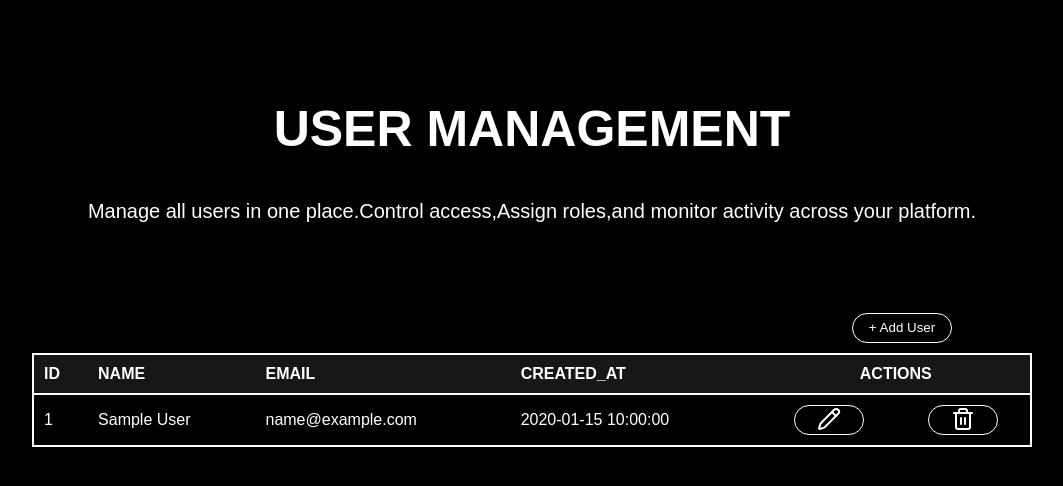
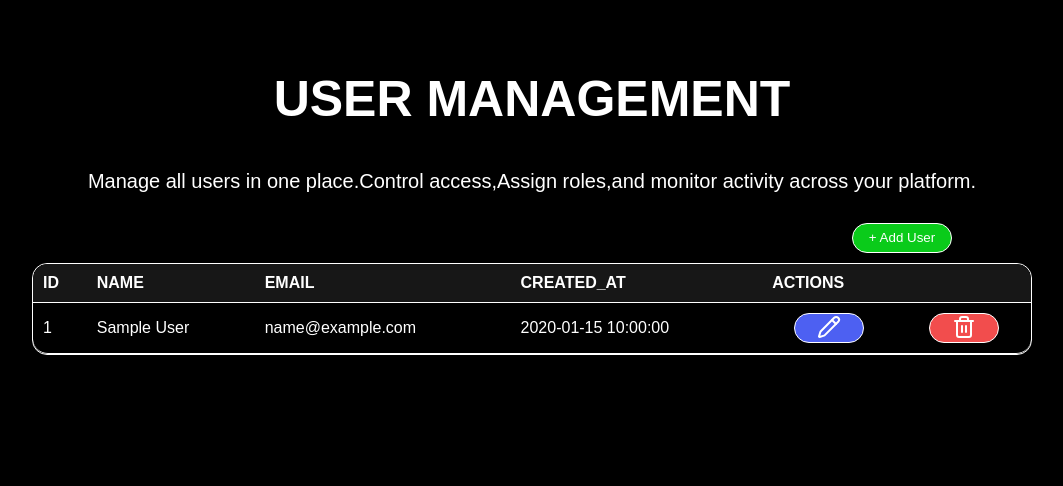
Before and after one commit to Ryuse-i/midterm, a PHP site: page /dashboard.php in a window 1280 px wide. Shown: the top 486 px of the page, without its empty margins (108-1171 px from the left). Run offline with PHP 8.4, Linux system fonts and the light colour scheme; the visitor is signed in with stand-in values (Sample User, id 1); tables that the repository leaves empty or names only in its code hold one stand-in row (values such as "Sample post").

Commit message:
fix button and hidden forms

```diff
--- a/addUserForm.php
+++ b/addUserForm.php
@@ -76,7 +76,7 @@
         <h1>Add User</h1>
        <p>Enter user details below to add a new user</p>
     </div>
-    <form action="addUser.php" method="POST">
+    <form id="user-form" action="addUser.php" method="POST">
         <input type="hidden" name="csrf_token" value="<?php echo $_SESSION['csrf_token']; ?>"> <!-- Hidden input to send csrf token -->
         <label for="name">Name</label> <br>
         <input type="text" name="name" placeholder="Full Name" required><br><br>
--- a/dashboard.php
+++ b/dashboard.php
@@ -27,14 +27,6 @@
         $toastMessage = null;
         $toastType = null;
         switch($_GET['action']){
-            case 'update_success':
-                $toastMessage = "Update successful!";
-                $toastType = "success";
-                break;
-            case 'update_failed':
-                $toastMessage = "Update failed. Please try again.";
-                $toastType = "error";
-                break;
             case 'delete_success':
                 $toastMessage = "Delete successful!";
                 $toastType = "success";
@@ -83,14 +75,22 @@
                     <td><?php echo htmlspecialchars($user['email']); ?></td>
                     <td><?php echo htmlspecialchars($user['created_at']); ?></td>
                     <td id="action-column_update">
-                        <button id="update-user" onclick="window.location.href='updateForm.php?user_id=<?php echo $user['id'] ?>?csrf_token=<?php echo $_SESSION['csrf_token']; ?>';">
-                            <svg xmlns="http://www.w3.org/2000/svg" width="24" height="24" viewBox="0 0 24 24" fill="none" stroke="#ffffff" stroke-width="2" stroke-linecap="round" stroke-linejoin="round" class="lucide lucide-pencil-icon lucide-pencil"><path d="M21.174 6.812a1 1 0 0 0-3.986-3.987L3.842 16.174a2 2 0 0 0-.5.83l-1.321 4.352a.5.5 0 0 0 .623.622l4.353-1.32a2 2 0 0 0 .83-.497z"/><path d="m15 5 4 4"/></svg>
-                        </button> <!-- Redirect to update.php-->
+                        <form action="updateForm.php" method="POST">
+                            <input type="hidden" name="user_id" value="<?php echo $user['id']; ?>">
+                            <input type="hidden" name="csrf_token" value="<?php echo $_SESSION['csrf_token']; ?>">
+                            <button id="update-user" type="submit">
+                                <svg xmlns="http://www.w3.org/2000/svg" width="24" height="24" viewBox="0 0 24 24" fill="none" stroke="#ffffff" stroke-width="2" stroke-linecap="round" stroke-linejoin="round" class="lucide lucide-pencil-icon lucide-pencil"><path d="M21.174 6.812a1 1 0 0 0-3.986-3.987L3.842 16.174a2 2 0 0 0-.5.83l-1.321 4.352a.5.5 0 0 0 .623.622l4.353-1.32a2 2 0 0 0 .83-.497z"/><path d="m15 5 4 4"/></svg>
+                            </button>
+                        </form>
                     </td>
                     <td id="action-column_delete">
-                        <button id="delete-user" onclick="if(confirm('Are you sure you want to delete this?')) //js if confirm dialog
-                         {window.location.href='delete.php?user_id=<?php echo $user['id'] ?>?csrf_token=<?php echo $_SESSION['csrf_token']; ?>';}"> <!-- Redirect to delete.php with user id using js-->
-                        <svg xmlns="http://www.w3.org/2000/svg" width="24" height="24" viewBox="0 0 24 24" fill="none" stroke="#ffffff" stroke-width="2" stroke-linecap="round" stroke-linejoin="round" class="lucide lucide-trash2-icon lucide-trash-2"><path d="M10 11v6"/><path d="M14 11v6"/><path d="M19 6v14a2 2 0 0 1-2 2H7a2 2 0 0 1-2-2V6"/><path d="M3 6h18"/><path d="M8 6V4a2 2 0 0 1 2-2h4a2 2 0 0 1 2 2v2"/></svg>
+                        <form action="delete.php" method="POST">
+                            <input type="hidden" name="user_id" value="<?php echo $user['id']; ?>">
+                            <input type="hidden" name="csrf_token" value="<?php echo $_SESSION['csrf_token']; ?>">
+                            <button id="delete-user" type="submit">
+                                <svg xmlns="http://www.w3.org/2000/svg" width="24" height="24" viewBox="0 0 24 24" fill="none" stroke="#ffffff" stroke-width="2" stroke-linecap="round" stroke-linejoin="round" class="lucide lucide-trash2-icon lucide-trash-2"><path d="M10 11v6"/><path d="M14 11v6"/><path d="M19 6v14a2 2 0 0 1-2 2H7a2 2 0 0 1-2-2V6"/><path d="M3 6h18"/><path d="M8 6V4a2 2 0 0 1 2-2h4a2 2 0 0 1 2 2v2"/></svg>
+                            </button>
+                        </form>
                     </td>
                 </tr>
             <?php endforeach; ?>
--- a/delete.php
+++ b/delete.php
@@ -1,7 +1,7 @@
 <?php
     session_start();
 
-    if(!isset($_SESSION['csrf_token']) || !hash_equals($_SESSION['csrf_token'], $_GET['csrf_token'])) {
+    if(isset($_SESSION['csrf_token']) || !hash_equals($_SESSION['csrf_token'], $_POST['csrf_token'])) {
         header('Location: dashboard.php?user=csrf_error');
         exit;
     }
--- a/loginForm.php
+++ b/loginForm.php
@@ -42,7 +42,7 @@ if (isset($_GET['user'])) {
         <p>Enter your details below to login your account</p>
     </div>
     <!-- Login-Form with client-side input validation -->
-    <form action="login.php" method="POST">
+    <form id="user-form" action="login.php" method="POST">
         <input type="hidden" name="csrf_token" value="<?php echo $_SESSION['csrf_token']; ?>"> <!-- Hidden input to send csrf token -->
         <label for="name">Name</label> <br>
         <input type="text" name="name" placeholder="Full Name" required><br><br>
--- a/registerForm.php
+++ b/registerForm.php
@@ -64,7 +64,7 @@ if (isset($_GET['user'])) {
     </div>
 
     <!-- Register-Form with client-side input validation -->
-    <form action="register.php" method="POST">
+    <form id="user-form" action="register.php" method="POST">
         <input type="hidden" name="csrf_token" value="<?php echo $_SESSION['csrf_token']; ?>"> <!-- Hidden input to send csrf token -->
         <label for="name">Name</label> <br>
         <input type="text" name="name" placeholder="Full Name" required><br><br>
--- a/style.css
+++ b/style.css
@@ -11,7 +11,7 @@ body{
     font-family: inherit;
 }
 
-form{
+#user-form{
     color: white;
     margin: auto;
     padding: 50px;
@@ -79,35 +79,45 @@ input:-webkit-autofill {
     bottom: 50px; /* move it up into view */
 }
 
+
 table{
     width: 1000px;
     margin: auto;
     border-width: 1px;
     border-radius: 15px;
-    border-collapse: collapse;
-    border: 2px solid white;
-}
-
-#action-column{
-    text-align: center;
+    border-collapse: separate;
+    border-spacing: 0px;
+    border: 1px solid white;
 }
 
 #action-column_update , #action-column_delete{
     text-align: center;
 }
 
-tr{
-    border: 2px solid white;
-
+tr:first-child th:first-child {
+    border-top-left-radius: 15px;
+}
+tr:first-child th:last-child {
+    border-top-right-radius: 15px;
+}
+tr:last-child td:first-child {
+    border-bottom-left-radius: 15px;
+}
+tr:last-child td:last-child {
+    border-bottom-right-radius: 15px;
 }
 
 
 table, td, th{
     color: white;
+    text-align: start;
+}
+
+th, td{
     padding: 10px;
-    text-align: start;
+    border-bottom: 1px solid white;
+}
 
-}
 th{
     background-color: rgb(23, 23, 23);
 }
@@ -117,11 +127,11 @@ th{
 #add-user{
     width: 100px;
     margin-left: 75%;
-    margin-top: 70px;
+    margin-top: 10px;
     margin-bottom: 10px;
     height: 30px;
     border-radius: 20px;
-    background-color: transparent;
+    background-color: rgb(10, 203, 26);
     border: 1px solid white;
     color: white;
     transition: transform 0.2s ease;
@@ -130,7 +140,7 @@ th{
 
 #add-user:hover{
     transform: scale(1.06);
-    background-color: rgb(48, 48, 48);
+    background-color: rgb(6, 138, 17);
 }
 
 
@@ -138,23 +148,34 @@ th{
     border-radius: 20px;
     height: 30px;
     width: 70px;
-    background-color: transparent;
+    background-color: rgb(77, 96, 242);
     border: 1px solid white;
     transition: transform 0.2s ease;
 
 }
 
-#update-user:hover , #delete-user:hover{
+#update-user:hover{
     transform: scale(1.06);
-    background-color: rgb(48, 48, 48);
+    background-color:  rgb(51, 65, 170);
 }
+
+#delete-user{
+    background-color: rgb(242, 77, 77);
+}
+
+#delete-user:hover{
+    transform: scale(1.06);
+    background-color: rgb(170, 51, 51);
+}
+
+
 
 
 h2 {
    color: white;
    text-align: center;
    font-size: 50px;
-   margin-top: 100px;
+   margin-top: 70px;
 }
 
 p {
--- a/update.php
+++ b/update.php
@@ -34,16 +34,16 @@
 
             $rows = $statement->rowCount();
         }catch(PDOException $error){
-            header('Location: dashboard.php?action=update_failed');
+            header('Location: updateForm.php?action=update_failed');
             die("ERROR: " . $error->getMessage());
         }
 
         if($rows > 0){
-            header('Location: dashboard.php?action=update_success');
+            header('Location: updateForm.php?action=update_success');
             exit;
         }
         elseif($rows === 0){
-            header('Location: dashboard.php?action=update_success');
+            header('Location: updateForm.php?action=update_success');
             exit;
         }
     }
```
Also changed, not shown: updateForm.php (+26 -5 lines).
